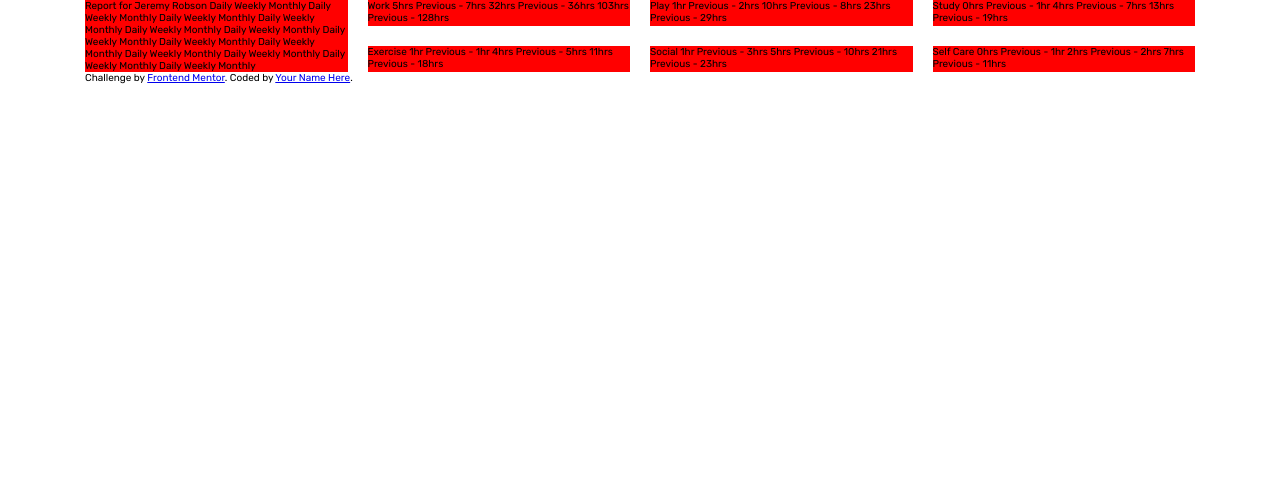
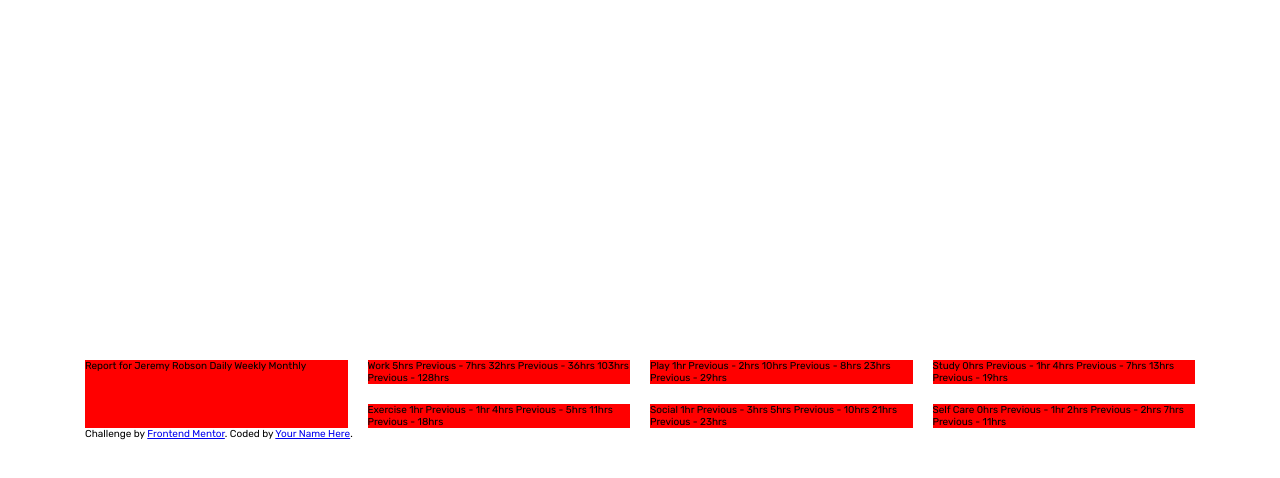
Before and after one commit to lukaszkus/time-tracking-dashboard, a website: page index.html in a window 1280 px wide. Drawn offline with Linux system fonts and the light colour scheme.

Commit message:
update configuration

```diff
--- a/index.html
+++ b/index.html
@@ -17,54 +17,6 @@
       <article class="card card-user">
         Report for
         Jeremy Robson
-
-        Daily
-        Weekly
-        Monthly
-
-        Daily
-        Weekly
-        Monthly
-
-        Daily
-        Weekly
-        Monthly
-
-        Daily
-        Weekly
-        Monthly
-
-        Daily
-        Weekly
-        Monthly
-
-        Daily
-        Weekly
-        Monthly
-
-        Daily
-        Weekly
-        Monthly
-
-        Daily
-        Weekly
-        Monthly
-
-        Daily
-        Weekly
-        Monthly
-
-        Daily
-        Weekly
-        Monthly
-
-        Daily
-        Weekly
-        Monthly
-
-        Daily
-        Weekly
-        Monthly
 
         Daily
         Weekly
--- a/scss/main.scss
+++ b/scss/main.scss
@@ -13,9 +13,18 @@ html {
   font-size: 10px;
 }
 
+body {
+  width: 100%;
+  height: 100vh;
+  display: flex;
+  justify-content: center;
+  align-items: center;
+}
+
 .container {
-  width: 1110px;
+  width: 115rem;
   margin: 0 auto;
+  padding: 2rem;
 }
 
 .card {
@@ -27,6 +36,6 @@ html {
 
 .cards {
   display: grid;
-  grid-template-columns: repeat(auto-fill, minmax(250px, 1fr));
-  grid-gap: 20px;
+  grid-template-columns: repeat(auto-fill, minmax(25rem, 1fr));
+  grid-gap: 2rem;
 }
```
Also changed, not shown: css/main.css, 1 other file.
